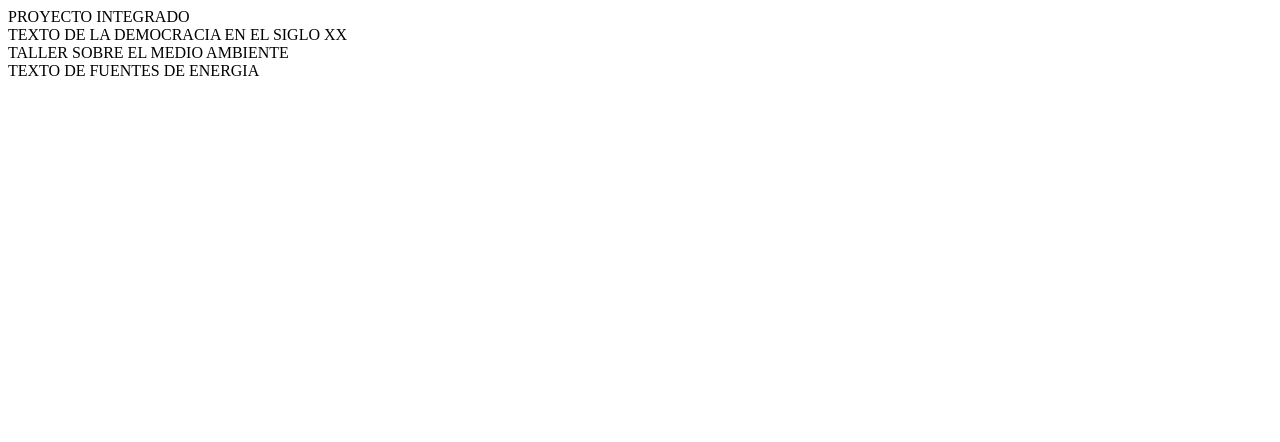
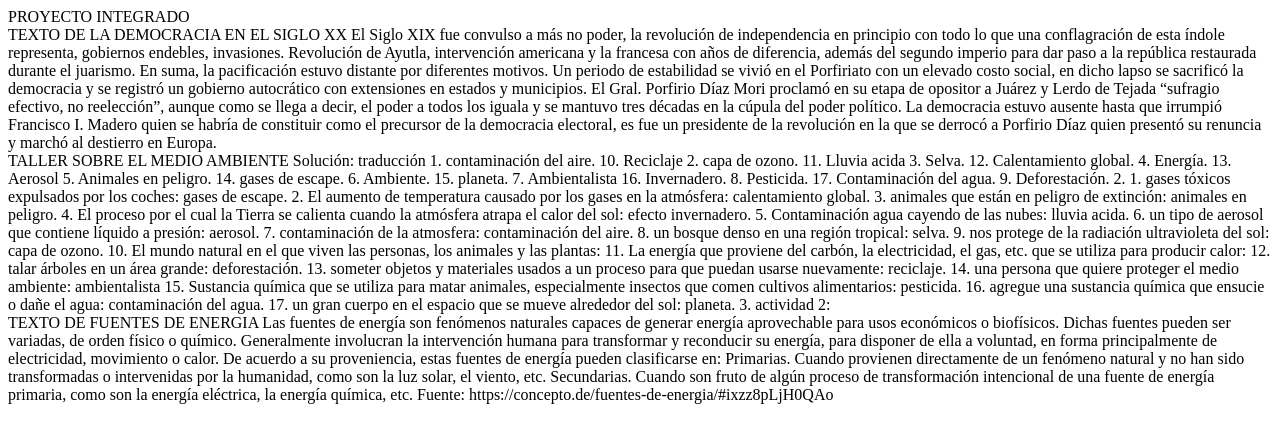
Before and after one commit to hasl3a/pagina-8.4, a plain HTML site: page index.html in a window 1280 px wide. Drawn offline with Linux system fonts and the light colour scheme.

Commit message:
trabajo de 1 periodo

```diff
--- a/index.html
+++ b/index.html
@@ -1,30 +1,98 @@
 <!DOCTYPE html>
 <html lang="en">
+
 <head>
     <meta charset="UTF-8">
     <meta name="viewport" content="width=device-width, initial-scale=1.0">
-    <title>mi  primera pagina</title>
+    <title>mi primera pagina</title>
     <link rel="stylesheet" href="temas.css">
 </head>
+
 <body>
-    <div  class="contenedor">
+    <div class="contenedor">
 
-    <div   class="encabezado">
+        <div class="encabezado">
 
             PROYECTO INTEGRADO
         </div>
 
         <div class="sociales">
             TEXTO DE LA DEMOCRACIA EN EL SIGLO XX
+            El Siglo XIX fue convulso a más no poder, la revolución de independencia en principio con todo lo que una
+            conflagración de esta índole representa, gobiernos endebles, invasiones. Revolución de Ayutla, intervención
+            americana y la francesa con años de diferencia, además del segundo imperio para dar paso a la república
+            restaurada durante el juarismo. En suma, la pacificación estuvo distante por diferentes motivos.
+
+            Un periodo de estabilidad se vivió en el Porfiriato con un elevado costo social, en dicho lapso se sacrificó
+            la democracia y se registró un gobierno autocrático con extensiones en estados y municipios. El Gral.
+            Porfirio Díaz Mori proclamó en su etapa de opositor a Juárez y Lerdo de Tejada “sufragio efectivo, no
+            reelección”, aunque como se llega a decir, el poder a todos los iguala y se mantuvo tres décadas en la
+            cúpula del poder político.
+
+            La democracia estuvo ausente hasta que irrumpió Francisco I. Madero quien se habría de constituir como el
+            precursor de la democracia electoral, es fue un presidente de la revolución en la que se derrocó a Porfirio
+            Díaz quien presentó su renuncia y marchó al destierro en Europa.
+
         </div>
+
         <div class="ingles">
             TALLER SOBRE EL MEDIO AMBIENTE
+
+            Solución: traducción
+            1. contaminación del aire. 10. Reciclaje
+            2. capa de ozono. 11. Lluvia acida
+            3. Selva. 12. Calentamiento global.
+            4. Energía. 13. Aerosol
+            5. Animales en peligro. 14. gases de escape.
+            6. Ambiente. 15. planeta.
+            7. Ambientalista 16. Invernadero.
+            8. Pesticida. 17. Contaminación del agua.
+            9. Deforestación.
+
+            2.
+            1. gases tóxicos expulsados por los coches: gases de escape.
+            2. El aumento de temperatura causado por los gases en la atmósfera: calentamiento global.
+            3. animales que están en peligro de extinción: animales en peligro.
+            4. El proceso por el cual la Tierra se calienta cuando la atmósfera atrapa el calor del sol: efecto
+            invernadero.
+            5. Contaminación agua cayendo de las nubes: lluvia acida.
+            6. un tipo de aerosol que contiene líquido a presión: aerosol.
+            7. contaminación de la atmosfera: contaminación del aire.
+            8. un bosque denso en una región tropical: selva.
+            9. nos protege de la radiación ultravioleta del sol: capa de ozono.
+            10. El mundo natural en el que viven las personas, los animales y las plantas:
+            11. La energía que proviene del carbón, la electricidad, el gas, etc. que se utiliza para producir calor:
+            12. talar árboles en un área grande: deforestación.
+            13. someter objetos y materiales usados a un proceso para que puedan usarse nuevamente: reciclaje.
+            14. una persona que quiere proteger el medio ambiente: ambientalista
+            15. Sustancia química que se utiliza para matar animales, especialmente insectos que comen cultivos
+            alimentarios: pesticida.
+            16. agregue una sustancia química que ensucie o dañe el agua: contaminación del agua.
+            17. un gran cuerpo en el espacio que se mueve alrededor del sol: planeta.
+            3. actividad 2:
+
+
         </div>
         <div class="tecnologia">
             TEXTO DE FUENTES DE ENERGIA
+            Las fuentes de energía son fenómenos naturales capaces de generar energía aprovechable para usos económicos
+            o biofísicos. Dichas fuentes pueden ser variadas, de orden físico o químico. Generalmente involucran la
+            intervención humana para transformar y reconducir su energía, para disponer de ella a voluntad, en forma
+            principalmente de electricidad, movimiento o calor.
+            De acuerdo a su proveniencia, estas fuentes de energía pueden clasificarse en:
+
+            Primarias. Cuando provienen directamente de un fenómeno natural y no han sido transformadas o intervenidas
+            por la humanidad, como son la luz solar, el viento, etc.
+            Secundarias. Cuando son fruto de algún proceso de transformación intencional de una fuente de energía
+            primaria, como son la energía eléctrica, la energía química, etc.
+
+
+            Fuente: https://concepto.de/fuentes-de-energia/#ixzz8pLjH0QAo
+
         </div>
 
     </div>
 
 </body>
+
 </html>
```
Lines whose indentation alone changed are shown as unchanged.
